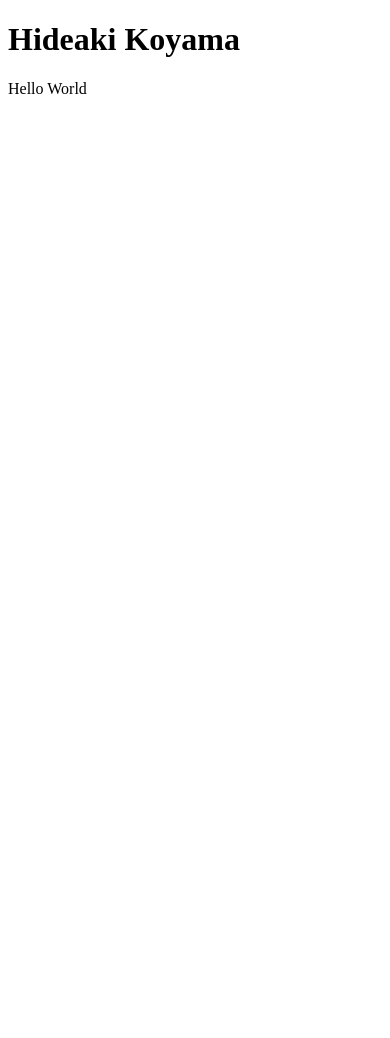
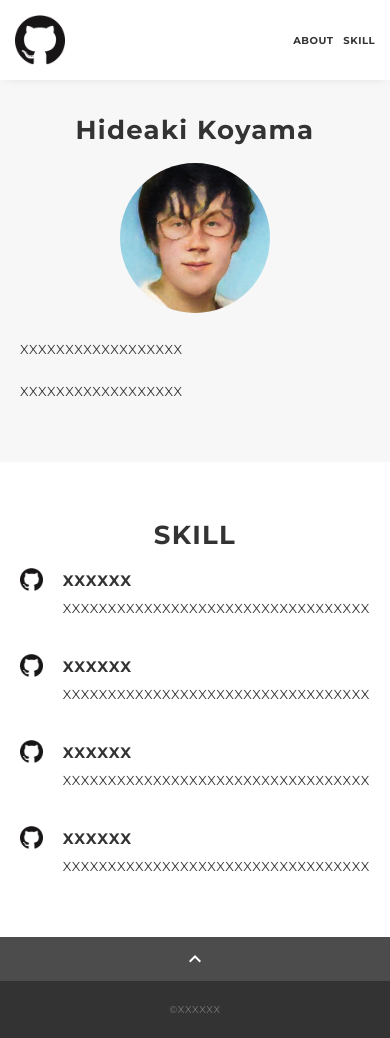
Before and after one commit to hk66ms/portfolio, a plain HTML site: page docs/index.html in a window 390 px wide. Before the commit the page ends 844 px from the top, so only its background shows below. Drawn offline with nearby package versions, Linux system fonts and the light colour scheme.

Commit message:
template road

```diff
--- /dev/null
+++ b/docs/css/ress.css
@@ -0,0 +1,283 @@
+/*!
+ * ress.css • v3.0.1
+ * MIT License
+ * github.com/filipelinhares/ress
+ */
+
+/* # =================================================================
+   # Global selectors
+   # ================================================================= */
+
+html {
+  box-sizing: border-box;
+  word-break: normal;
+  -moz-tab-size: 4;
+  tab-size: 4;
+
+  -webkit-text-size-adjust: 100%; /* Prevent adjustments of font size after orientation changes in iOS */
+}
+
+*,
+::before,
+::after {
+  box-sizing: inherit;
+  background-repeat: no-repeat; /* Set `background-repeat: no-repeat` to all elements and pseudo elements */
+}
+
+::before,
+::after {
+  vertical-align: inherit;
+  text-decoration: inherit; /* Inherit text-decoration and vertical align to ::before and ::after pseudo elements */
+}
+
+* {
+  margin: 0;
+  padding: 0; /* Reset `padding` and `margin` of all elements */
+}
+
+/* # =================================================================
+   # General elements
+   # ================================================================= */
+
+hr {
+  overflow: visible; /* Show the overflow in Edge and IE */
+  height: 0; /* Add the correct box sizing in Firefox */
+}
+
+details,
+main {
+  display: block; /* Render the `main` element consistently in IE. */
+}
+
+summary {
+  display: list-item; /* Add the correct display in all browsers */
+}
+
+small {
+  font-size: 80%; /* Set font-size to 80% in `small` elements */
+}
+
+[hidden] {
+  display: none; /* Add the correct display in IE */
+}
+
+abbr[title] {
+  /* Add the correct text decoration in Chrome, Edge, IE, Opera, and Safari */
+  text-decoration: underline;
+  text-decoration: underline dotted;
+  border-bottom: none; /* Remove the bottom border in Chrome 57 */
+}
+
+a {
+  background-color: transparent; /* Remove the gray background on active links in IE 10 */
+}
+
+a:active,
+a:hover {
+  outline-width: 0; /* Remove the outline when hovering in all browsers */
+}
+
+code,
+kbd,
+pre,
+samp {
+  font-family: monospace, monospace; /* Specify the font family of code elements */
+}
+
+pre {
+  font-size: 1em; /* Correct the odd `em` font sizing in all browsers */
+}
+
+b,
+strong {
+  font-weight: bolder; /* Add the correct font weight in Chrome, Edge, and Safari */
+}
+
+/* https://gist.github.com/unruthless/413930 */
+sub,
+sup {
+  position: relative;
+  font-size: 75%;
+  line-height: 0;
+  vertical-align: baseline;
+}
+
+sub {
+  bottom: -.25em;
+}
+
+sup {
+  top: -.5em;
+}
+
+/* # =================================================================
+   # Forms
+   # ================================================================= */
+
+input {
+  border-radius: 0;
+}
+
+/* Replace pointer cursor in disabled elements */
+[disabled] {
+  cursor: default;
+}
+
+[type="number"]::-webkit-inner-spin-button,
+[type="number"]::-webkit-outer-spin-button {
+  height: auto; /* Correct the cursor style of increment and decrement buttons in Chrome */
+}
+
+[type="search"] {
+  outline-offset: -2px; /* Correct the outline style in Safari */
+
+  -webkit-appearance: textfield; /* Correct the odd appearance in Chrome and Safari */
+}
+
+[type="search"]::-webkit-search-decoration {
+  -webkit-appearance: none; /* Remove the inner padding in Chrome and Safari on macOS */
+}
+
+textarea {
+  overflow: auto; /* Internet Explorer 11+ */
+  resize: vertical; /* Specify textarea resizability */
+}
+
+button,
+input,
+optgroup,
+select,
+textarea {
+  font: inherit; /* Specify font inheritance of form elements */
+}
+
+optgroup {
+  font-weight: bold; /* Restore the font weight unset by the previous rule */
+}
+
+button {
+  overflow: visible; /* Address `overflow` set to `hidden` in IE 8/9/10/11 */
+}
+
+button,
+select {
+  text-transform: none; /* Firefox 40+, Internet Explorer 11- */
+}
+
+/* Apply cursor pointer to button elements */
+button,
+[type="button"],
+[type="reset"],
+[type="submit"],
+[role="button"] {
+  cursor: pointer;
+  color: inherit;
+}
+
+/* Remove inner padding and border in Firefox 4+ */
+button::-moz-focus-inner,
+[type="button"]::-moz-focus-inner,
+[type="reset"]::-moz-focus-inner,
+[type="submit"]::-moz-focus-inner {
+  padding: 0;
+  border-style: none;
+}
+
+/* Replace focus style removed in the border reset above */
+button:-moz-focusring,
+[type="button"]::-moz-focus-inner,
+[type="reset"]::-moz-focus-inner,
+[type="submit"]::-moz-focus-inner {
+  outline: 1px dotted ButtonText;
+}
+
+button,
+html [type="button"],
+/* Prevent a WebKit bug where (2) destroys native `audio` and `video`controls in Android 4 */
+[type="reset"],
+[type="submit"] {
+  -webkit-appearance: button; /* Correct the inability to style clickable types in iOS */
+}
+
+/* Remove the default button styling in all browsers */
+button,
+input,
+select,
+textarea {
+  border-style: none;
+  background-color: transparent;
+}
+
+/* Style select like a standard input */
+select {
+  -webkit-appearance: none; /* Chrome 41+ */
+  -moz-appearance: none; /* Firefox 36+ */
+}
+
+select::-ms-expand {
+  display: none; /* Internet Explorer 11+ */
+}
+
+select::-ms-value {
+  color: currentColor; /* Internet Explorer 11+ */
+}
+
+legend {
+  display: table; /* Correct the text wrapping in Edge and IE */
+  max-width: 100%; /* Correct the text wrapping in Edge and IE */
+  max-width: 100%; /* Correct the text wrapping in Edge 18- and IE */
+  white-space: normal; /* Correct the text wrapping in Edge and IE */
+  color: inherit; /* Correct the color inheritance from `fieldset` elements in IE */
+  border: 0; /* Correct `color` not being inherited in IE 8/9/10/11 */
+}
+
+::-webkit-file-upload-button {
+  font: inherit; /* Change font properties to `inherit` in Chrome and Safari */
+  color: inherit;
+  /* Correct the inability to style clickable types in iOS and Safari */
+
+  -webkit-appearance: button;
+}
+
+/* # =================================================================
+   # Specify media element style
+   # ================================================================= */
+
+img {
+  border-style: none; /* Remove border when inside `a` element in IE 8/9/10 */
+}
+
+/* Add the correct vertical alignment in Chrome, Firefox, and Opera */
+progress {
+  vertical-align: baseline;
+}
+
+/* # =================================================================
+   # Accessibility
+   # ================================================================= */
+
+/* Hide content from screens but not screenreaders */
+@media screen {
+  [hidden~="screen"] {
+    display: inherit;
+  }
+  [hidden~="screen"]:not(:active):not(:focus):not(:target) {
+    position: absolute !important;
+    clip: rect(0 0 0 0) !important;
+  }
+}
+
+/* Specify the progress cursor of updating elements */
+[aria-busy="true"] {
+  cursor: progress;
+}
+
+/* Specify the pointer cursor of trigger elements */
+[aria-controls] {
+  cursor: pointer;
+}
+
+/* Specify the unstyled cursor of disabled, not-editable, or otherwise inoperable elements */
+[aria-disabled] {
+  cursor: default;
+}
--- /dev/null
+++ b/docs/css/style.css
@@ -0,0 +1,311 @@
+body {
+  font-family: "Montserrat","Helvetica Neue",Arial,"Hiragino Kaku Gothic ProN","Hiragino Sans",Meiryo,sans-serif;
+  font-size: 14px;
+  line-height: 1.8;
+  letter-spacing: .8px;
+  color: #333;
+}
+
+a {
+  transition: opacity .3s;
+  text-decoration: none;
+  color: #1ca9e3;
+}
+
+img {
+  max-width: 100%;
+  height: auto;
+  vertical-align: bottom;
+  border-style: none;
+}
+
+ul,
+li {
+  list-style: none;
+}
+
+.pc-only {
+  display: block;
+}
+
+.sp-only {
+  display: none;
+}
+
+.wrapper {
+  padding-top: 73px;
+}
+
+.section {
+  padding: 90px 0;
+}
+
+.section:nth-of-type(odd) {
+  background-color: #f7f7f7;
+}
+
+.inner {
+  max-width: 1340px;
+  margin: 0 auto;
+  padding: 0 40px;
+}
+
+.title {
+  font-size: 34px;
+  font-weight: bold;
+  line-height: 1;
+  margin-bottom: 40px;
+  text-align: center;
+  letter-spacing: .05em;
+  color: #333;
+}
+
+.lead {
+  margin-bottom: 30px;
+}
+
+/*--- header ---*/
+.header {
+  position: fixed;
+  top: 0;
+  z-index: 1;
+  width: 100%;
+  background-color: #fff;
+  box-shadow: 0 5px 10px -6px rgba(0,0,0,.1);
+}
+
+.header .inner {
+  display: flex;
+  align-items: center;
+  justify-content: space-between;
+  padding: 20px 40px;
+}
+
+.header-logo {
+  font-size: 20px;
+  font-weight: bold;
+  line-height: 1.2;
+  margin-right: 20px;
+  letter-spacing: .05em;
+}
+
+.header-logo a {
+  color: #333;
+}
+
+.header-banner {
+  width: 50px;
+}
+.header-nav-list {
+  display: flex;
+  justify-content: space-between;
+}
+
+.header-nav-item:not(:last-child) {
+  margin-right: 20px;
+}
+
+.header-nav-item a {
+  position: relative;
+  font-size: 13px;
+  font-weight: bold;
+  display: inline-block;
+  padding: 5px 0;
+  transition: .3s;
+  letter-spacing: .05em;
+  color: #333;
+}
+.header-nav-item a:after {
+  position: absolute;
+  bottom: 0;
+  left: 50%;
+  width: 0;
+  height: 3px;
+  content: "";
+  transition: .3s;
+  -webkit-transform: translateX(-50%);
+  transform: translateX(-50%);
+  background-color: #333;
+}
+
+.header-nav-item a:hover:after {
+  width: 100%;
+}
+
+/*--- about ---*/
+.profile {
+  display: flex;
+  flex-wrap: wrap;
+  max-width: 800px;
+  margin: 0 auto;
+}
+.profile-img {
+  width: 20%;
+  margin-right: 30px;
+  border-radius: 50%;
+}
+.profile-img img {
+  border-radius: 50%;
+}
+.profile-body {
+  flex: 1;
+}
+.profile-body p:not(:last-child) {
+  margin-bottom: 30px;
+}
+
+/*--- skill ---*/
+.skill-list {
+  display: flex;
+  flex-wrap: wrap;
+  justify-content: space-between;
+  margin-bottom: -50px;
+}
+
+.skill-item {
+  display: flex;
+  align-items: flex-start;
+  justify-content: space-between;
+  width: 48%;
+  margin-bottom: 50px;
+}
+
+.skill-img {
+  width: 60px;
+  height: auto;
+  margin-right: 20px;
+}
+
+.skill-body {
+  flex: 1;
+}
+
+.skill-name {
+  margin-bottom: 3px;
+}
+
+/*--- contact ---*/
+.contact {
+  text-align: center;
+}
+
+.contact-item:not(:last-child) {
+  margin-right: 10px;
+}
+
+.contact-icon {
+  width: 50px;
+}
+
+/*--- page-top ---*/
+.page-top {
+  font-weight: bold;
+  padding: 10px;
+  cursor: pointer;
+  text-align: center;
+  background-color: #4c4c4c;
+}
+
+.page-top .material-icons-outlined {
+  vertical-align: bottom;
+  color: #fff;
+}
+
+/*--- footer ---*/
+.footer {
+  padding: 30px;
+  background-color: #333;
+}
+
+.copyright {
+  font-size: 10px;
+  text-align: center;
+  color: #797979;
+}
+
+
+/* --- media Queries 767 ---*/
+@media screen and (max-width: 767px) {
+  body {
+    font-size: 13px;
+    line-height: 1.7;
+  }
+
+  .pc-only {
+    display: none;
+  }
+
+  .sp-only {
+    display: block;
+  }
+
+  .title {
+    font-size: 26px;
+    margin-bottom: 20px;
+  }
+
+  .wrapper {
+    padding-top: 57px;
+  }
+
+  .section {
+    padding: 60px 0;
+  }
+
+  .inner {
+    padding: 0 20px;
+  }
+
+  .header .inner {
+    padding: 15px;
+  }
+
+  .header-logo {
+    font-size: 15px;
+    margin-right: 15px;
+  }
+
+  .header-nav-item:not(:last-child) {
+    margin-right: 10px;
+  }
+
+  .header-nav-item a {
+    font-size: 10px;
+  }
+
+  .header-nav-item a:after {
+    display: none;
+  }
+
+  .profile {
+    display: block;
+  }
+  .profile-img {
+    width: 150px;
+    margin: 0 auto;
+    margin-bottom: 25px;
+  }
+
+  .profile-body p:not(:last-child) {
+    margin-bottom: 20px;
+  }
+
+  .skill-list {
+    display: block;
+    margin-bottom: 0;
+  }
+
+  .skill-item {
+    width: 100%;
+    margin-bottom: 35px;
+  }
+
+  .skill-item:last-child {
+    margin-bottom: 0;
+  }
+
+  .footer {
+    padding: 20px;
+  }
+
+}
--- a/docs/index.html
+++ b/docs/index.html
@@ -1,11 +1,117 @@
 <!DOCTYPE html>
 <html>
 <head>
-<meta charset="UTF-8">
-<title>My Portfolio</title>
+<meta charset="utf-8" />
+<meta name="viewport"
+	content="width=device-width,initial-scale=1.0,user-scalable=no" />
+<meta property="og:type" content="website" />
+<meta property="og:title" content="XXXXXX's portfolio" />
+<!-- <meta property="og:url" content="dummyurl" /> -->
+<meta property="og:description" content="XXXXXXの自己紹介サイトです。" />
+<meta property="og:image" content="img/ogp.png" />
+<meta name="description" content="XXXXXXの自己紹介サイトです。" />
+<title>XXXXXX ポートフォリオ</title>
+<link rel="preconnect" href="https://fonts.gstatic.com" />
+<link
+	href="https://fonts.googleapis.com/css2?family=Montserrat:wght@400;700&display=swap"
+	rel="stylesheet" />
+<link
+	href="https://fonts.googleapis.com/css?family=Material+Icons+Outlined"
+	rel="stylesheet" />
+<link href="css/ress.css" media="all" rel="stylesheet" type="text/css" />
+<link href="css/style.css" media="all" rel="stylesheet" type="text/css" />
+<!-- <link rel="shortcut icon" href="img/favicon.ico" /> -->
+<!-- <link rel="canonical" href="dummyurl" /> -->
 </head>
+
 <body>
-	<h1>Hideaki Koyama</h1>
-	<p>Hello World</p>
+	<div class="wrapper">
+		<header class="header">
+			<div class="inner">
+				<h1 class="header-logo">
+					<a href="#"><img class="header-banner" src="img/github.png"
+						alt="ロゴマーク" /> </a>
+				</h1>
+				<nav class="header-nav">
+					<ul class="header-nav-list">
+						<li class="header-nav-item"><a href="#about">ABOUT</a></li>
+						<li class="header-nav-item"><a href="#skill">SKILL</a></li>
+					</ul>
+				</nav>
+			</div>
+		</header>
+
+		<main class="content">
+			<section class="about section" id="about">
+				<div class="inner">
+					<h2 class="title">Hideaki Koyama</h2>
+					<div class="profile">
+						<p class="profile-img">
+							<img src="img/profile.png" alt="自画像" />
+						</p>
+						<div class="profile-body">
+							<p>XXXXXXXXXXXXXXXXXX</p>
+							<p>XXXXXXXXXXXXXXXXXX</p>
+						</div>
+					</div>
+				</div>
+			</section>
+
+			<section class="skill section" id="skill">
+				<div class="inner">
+					<h2 class="title">SKILL</h2>
+					<div class="skill-list">
+						<div class="skill-item">
+							<p class="skill-img">
+								<img src="img/github.png" alt="logo" />
+							</p>
+							<div class="skill-body">
+								<h3 class="skill-name">XXXXXX</h3>
+								<p class="skill-text">XXXXXXXXXXXXXXXXXXXXXXXXXXXXXXXXXX</p>
+							</div>
+						</div>
+						<div class="skill-item">
+							<p class="skill-img">
+								<img src="img/github.png" alt="logo" />
+							</p>
+							<div class="skill-body">
+								<h3 class="skill-name">XXXXXX</h3>
+								<p class="skill-text">XXXXXXXXXXXXXXXXXXXXXXXXXXXXXXXXXX</p>
+							</div>
+						</div>
+						<div class="skill-item">
+							<p class="skill-img">
+								<img src="img/github.png" alt="logo" />
+							</p>
+							<div class="skill-body">
+								<h3 class="skill-name">XXXXXX</h3>
+								<p class="skill-text">XXXXXXXXXXXXXXXXXXXXXXXXXXXXXXXXXX</p>
+							</div>
+						</div>
+						<div class="skill-item">
+							<p class="skill-img">
+								<img src="img/github.png" alt="logo" />
+							</p>
+							<div class="skill-body">
+								<h3 class="skill-name">XXXXXX</h3>
+								<p class="skill-text">XXXXXXXXXXXXXXXXXXXXXXXXXXXXXXXXXX</p>
+							</div>
+						</div>
+					</div>
+				</div>
+			</section>
+
+			<div class="page-top" id="js-page-top">
+				<span class="material-icons-outlined">expand_less</span>
+			</div>
+
+			<footer class="footer">
+				<div class="copyright">&copy;XXXXXX</div>
+			</footer>
+		</main>
+	</div>
+	<script
+		src="https://ajax.googleapis.com/ajax/libs/jquery/3.5.1/jquery.min.js"></script>
+	<script src="js/script.js"></script>
 </body>
 </html>
--- /dev/null
+++ b/docs/js/script.js
@@ -0,0 +1,20 @@
+$(function () {
+
+  //ページ内スクロール
+  var navHeight = $(".header").outerHeight();
+
+  $('a[href^="#"]').on("click", function () {
+    var href = $(this).attr("href");
+    var target = $(href == "#" || href == "" ? "html" : href);
+    var position = target.offset().top - navHeight;
+    $("html, body").animate({ scrollTop: position, }, 300, "swing");
+    return false;
+  });
+
+  //ページトップ
+  $("#js-page-top").on("click", function () {
+    $("body,html").animate({ scrollTop: 0, }, 300);
+    return false;
+  });
+
+});
```
Also changed, not shown: docs/img/github.png (added), docs/img/ogp.png (added), docs/img/profile.png (added).
